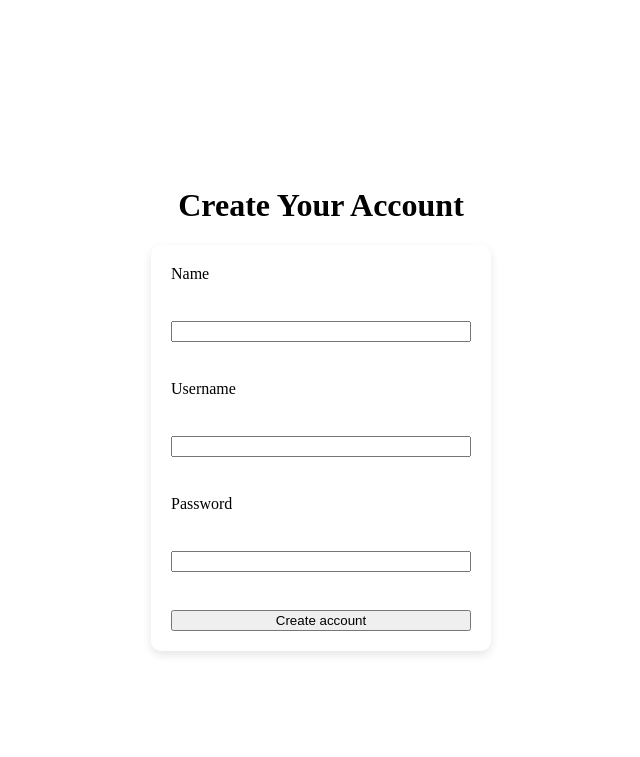
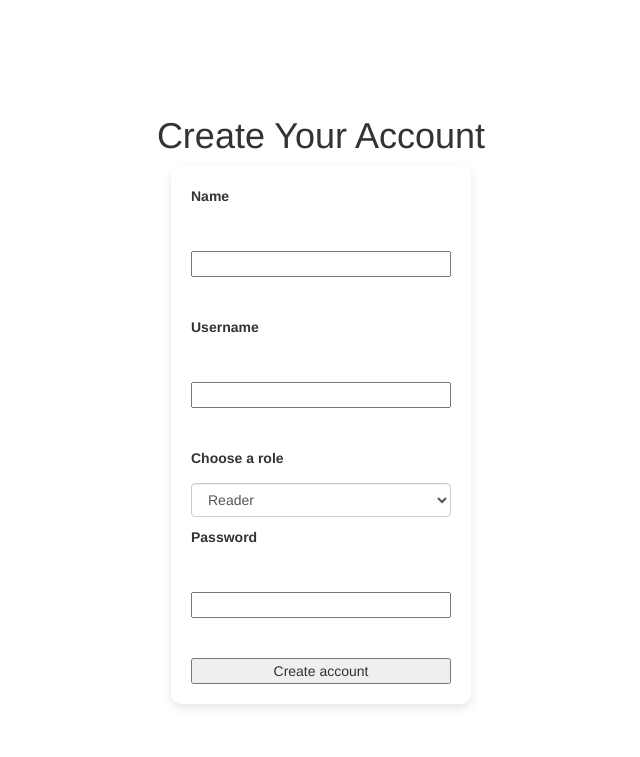
Before and after one commit to mhartle02/Scriptoria, a Flask app: page /signup in a window 1280 px wide. Shown: the top 757 px of the page, without its empty margins (319-959 px from the left). After the commit the page ends 708 px from the top, so only its background shows below. Run offline with Flask 3, Linux system fonts and the light colour scheme; some libraries are stand-ins or nearby versions.

```diff
--- a/templates/signup.html
+++ b/templates/signup.html
@@ -3,6 +3,7 @@
 <head>
     <meta charset="UTF-8">
     <title>Sign Up</title>
+    <link rel="stylesheet" href="https://maxcdn.bootstrapcdn.com/bootstrap/3.3.7/css/bootstrap.min.css">
 </head>
  <style>
         body {
@@ -50,6 +51,14 @@
         <input type="text" id="name" name="name" value="" required><br>
         <label for="username">Username</label><br>
         <input type="text" id="username" name="username" value="" required><br>
+        <label>Choose a role </label>
+        <div class="wrapper" >
+            <select name="" id="" class="form-control">
+                <option value="">Reader</option>
+                <option value="">Admin</option>
+                <option value="">Author</option>
+            </select>
+        </div>
         <label for="password">Password</label><br>
         <input type="text" id="password" name="password" value="" required><br>
 
```
